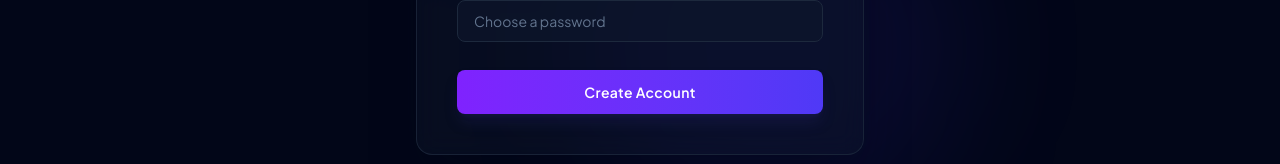
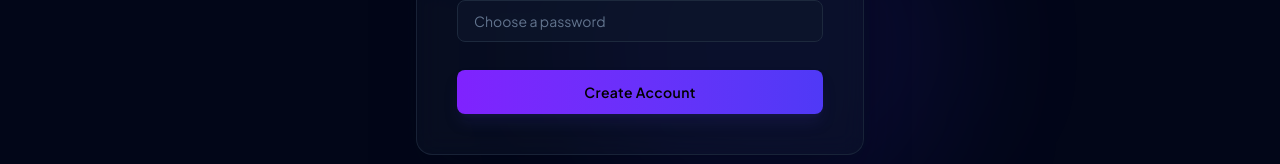
Before and after one commit to Dhanraj1019/StorySync, a React (Vite) app: page /signup in a window 1280 px wide. Shown: the part 485-649 px from the top of the page. Built offline with nearby package versions, Linux system fonts and the light colour scheme; no server answers.

Commit message:
logout color fix

```diff
--- a/src/components/Button.jsx
+++ b/src/components/Button.jsx
@@ -2,7 +2,7 @@ export default function Button({
     children,
     type="button",
     bgColor='bg-gradient-to-r from-violet-600 to-indigo-600 hover:from-violet-500 hover:to-indigo-500 shadow-lg shadow-indigo-900/25 hover:shadow-indigo-500/25',
-    textColor='text-white',
+    textColor='text-black',
     className="",
     ...props
 }){
--- a/src/components/Header/Header.jsx
+++ b/src/components/Header/Header.jsx
@@ -178,7 +178,7 @@ export default function Header() {
                                         logout();
                                         setIsOpen(false);
                                     }}
-                                    bgColor="bg-slate-100 dark:bg-slate-900 hover:bg-slate-200 dark:hover:bg-slate-800 border border-slate-200 dark:border-slate-800 text-red-600 dark:text-red-400 w-full"
+                                    bgColor="bg-salt-300 dark:bg-slate-900 hover:bg-slate-200 dark:hover:bg-slate-800 border border-slate-200 dark:border-slate-800 text-red-600 dark:text-red-400 w-full"
                                     className="cursor-pointer py-2.5 text-sm font-semibold"
                                 >
                                     Logout
```
